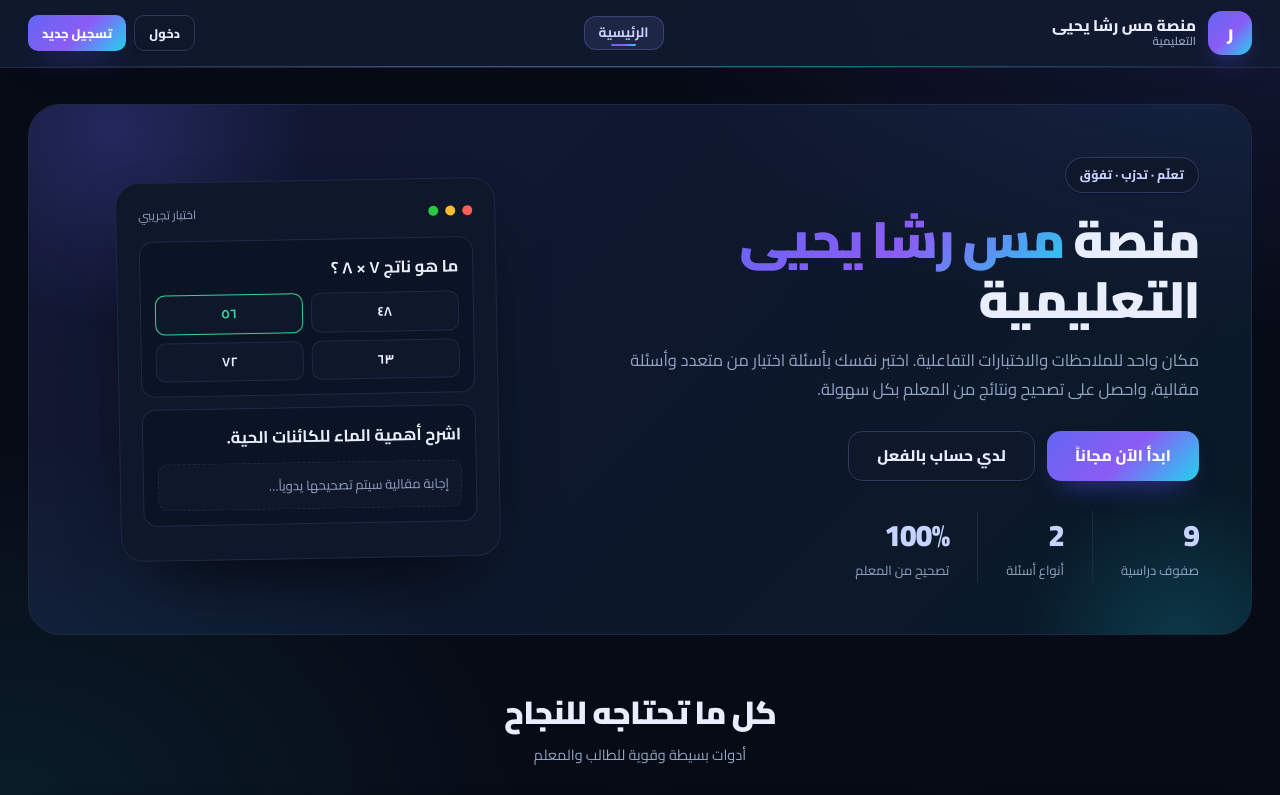
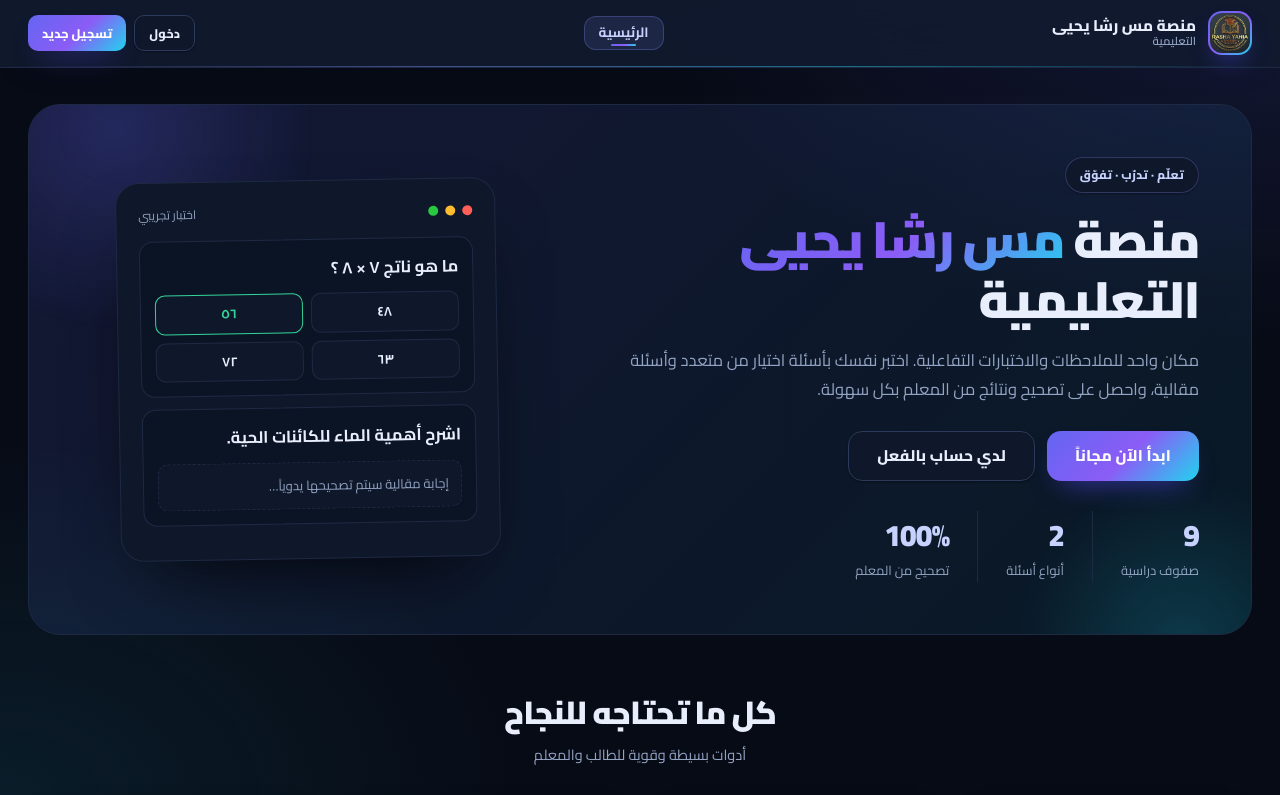
Before and after one commit to ziadsalah9/Elmanasa-f, a React (Vite) app: page / in a window 1280 px wide. Shown: the top 795 px of the page. Built offline with nearby package versions, Linux system fonts and the light colour scheme.

Commit message:
adding logo

```diff
--- a/src/App.css
+++ b/src/App.css
@@ -46,22 +46,34 @@
 .brand {
   display: flex;
   align-items: center;
-  gap: 10px;
+  gap: 12px;
   text-decoration: none;
   color: var(--text);
 }
 
 .brand-logo {
-  width: 42px;
-  height: 42px;
+  width: 46px;
+  height: 46px;
+  flex-shrink: 0;
+  padding: 2px;
+  border-radius: 14px;
+  background: linear-gradient(135deg, var(--primary), var(--accent));
+  box-shadow: 0 7px 18px rgba(102, 126, 234, 0.3);
+  transition: transform 0.18s ease, box-shadow 0.18s ease;
+}
+
+.brand-logo-img {
+  width: 100%;
+  height: 100%;
+  display: block;
+  object-fit: cover;
   border-radius: 12px;
-  display: flex;
-  align-items: center;
-  justify-content: center;
-  background: linear-gradient(135deg, var(--primary), var(--accent));
-  color: #fff;
-  font-weight: 800;
-  font-size: 20px;
+  background: #0f172a;
+}
+
+.brand:hover .brand-logo {
+  transform: translateY(-1px) scale(1.03);
+  box-shadow: 0 11px 24px rgba(102, 126, 234, 0.38);
 }
 
 .brand-text {
@@ -1277,6 +1289,16 @@
   .navbar-inner {
     padding: 12px 16px;
     gap: 12px;
+  }
+
+  .brand-logo {
+    width: 42px;
+    height: 42px;
+    border-radius: 13px;
+  }
+
+  .brand-logo-img {
+    border-radius: 11px;
   }
 
   .nav-links {
--- a/src/components/Navbar.jsx
+++ b/src/components/Navbar.jsx
@@ -7,6 +7,7 @@ import {
   logout,
   updateStoredUser,
 } from '../auth'
+import logo from '../assets/elmansa-logo.webp'
 
 const icons = {
   Chevron: () => (
@@ -251,7 +252,9 @@ const Navbar = () => {
     <header className="navbar">
       <div className="navbar-inner" ref={navRef}>
         <Link to="/" className="brand" onClick={closeAll}>
-          <span className="brand-logo">ر</span>
+          <span className="brand-logo">
+            <img className="brand-logo-img" src={logo} alt="شعار منصة مس رشا يحيى التعليمية" />
+          </span>
           <span className="brand-text">
             <strong>منصة مس رشا يحيى</strong>
             <small>التعليمية</small>
```
Also changed, not shown: src/assets/elmansa-logo.jfif (added), src/assets/elmansa-logo.webp (added).
